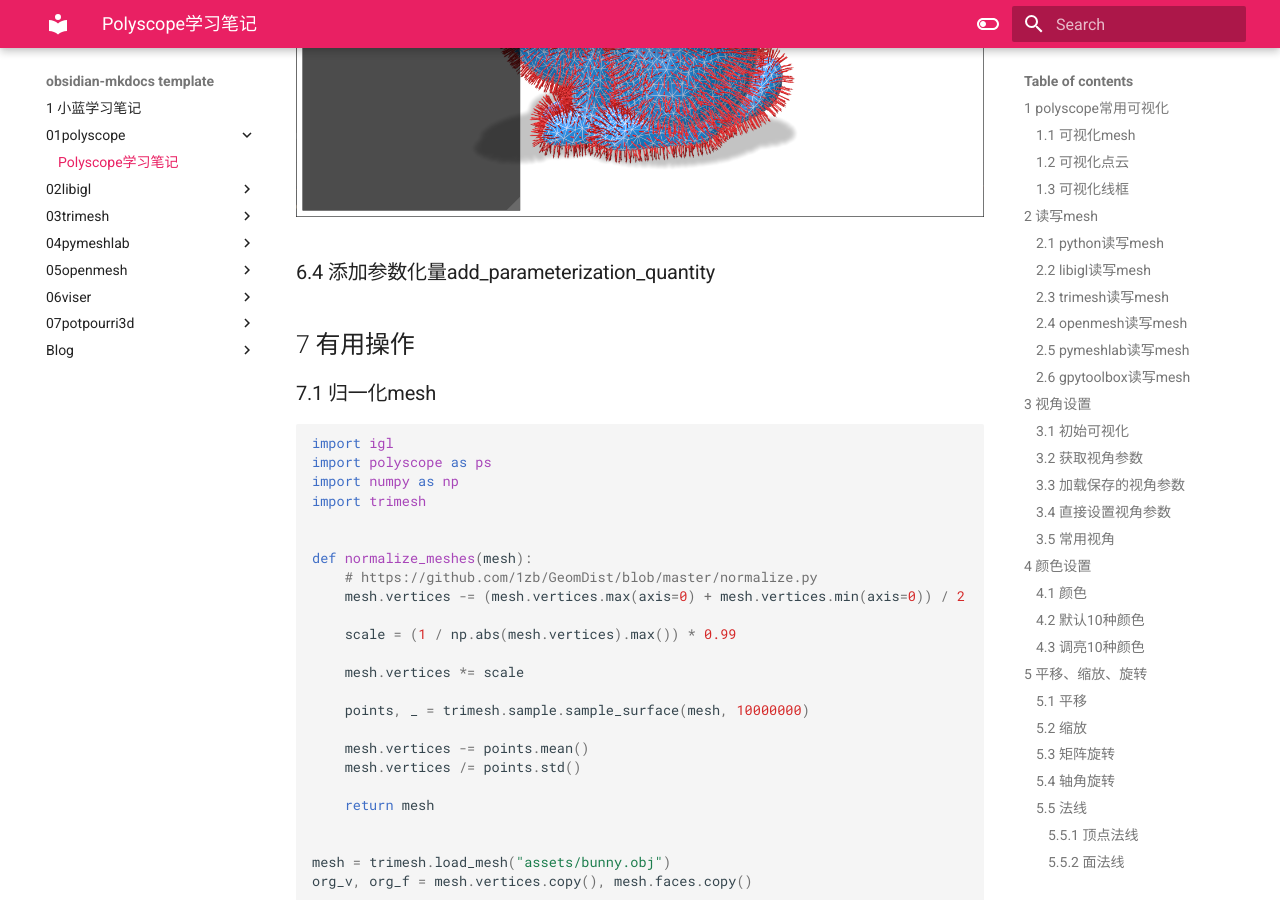
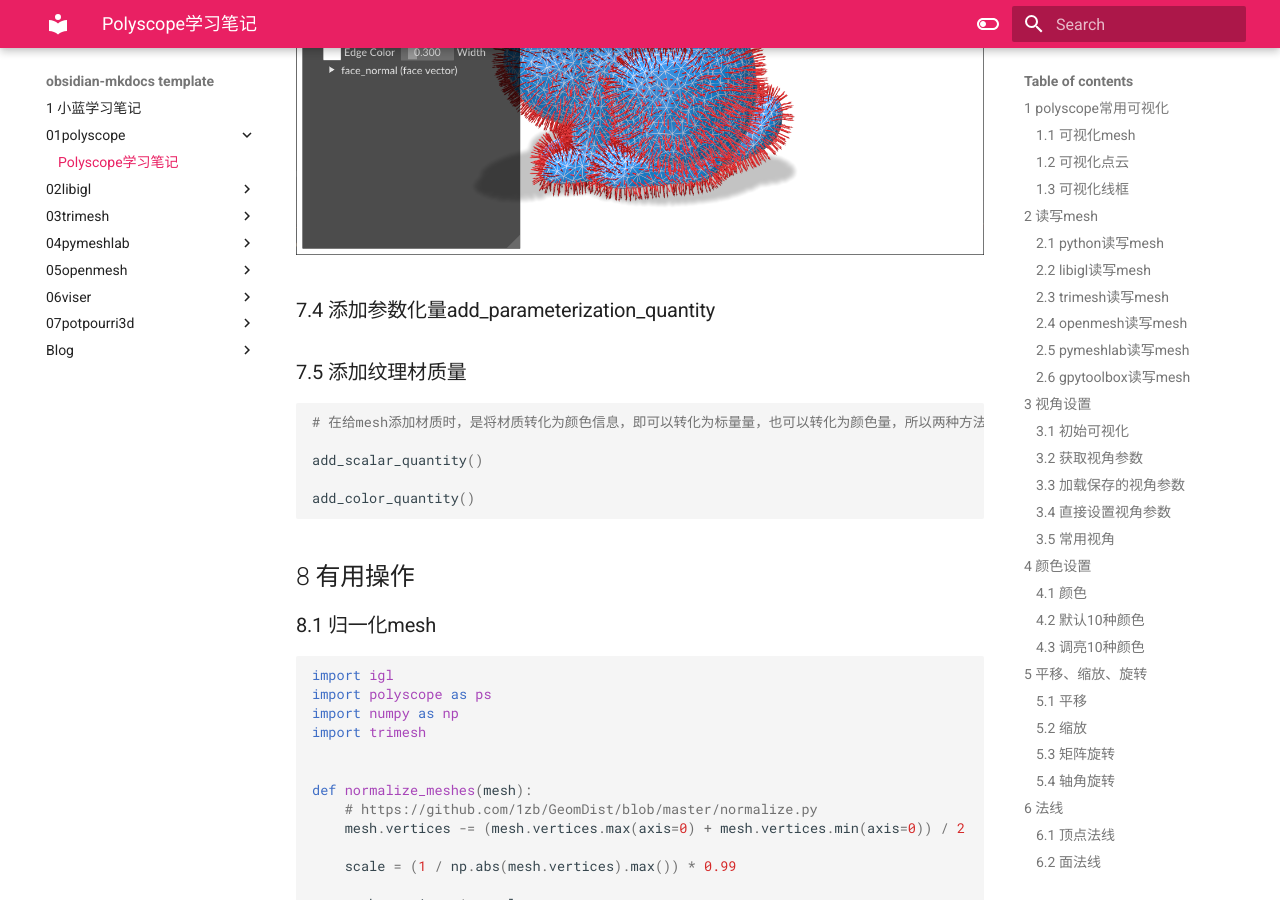
Before and after one commit to yeqinwen/xiaolan_notes, an MkDocs documentation site: the page built from docs/01polyscope/polyscope学习笔记.md, in a window 1280 px wide and 900 px high, scrolled down 34983 px. Built offline with MkDocs 1.6.1 and Material for MkDocs 9.7.7, drawn with Linux system fonts in a browser that asks for light colours; some of the changed text lies outside the part shown.

Commit message:
Update polyscope学习笔记.md

````diff
--- a/docs/01polyscope/polyscope学习笔记.md
+++ b/docs/01polyscope/polyscope学习笔记.md
@@ -994,9 +994,9 @@ ps.show()
 ```
 
 
-### 5.5 法线
-
-#### 5.5.1 顶点法线
+## 6 法线
+
+### 6.1 顶点法线
 
 ```python
 import numpy as np
@@ -1042,7 +1042,7 @@ ps.show()
 
 ![](assets/Pasted%20image%2020260915161947.png)
 
-#### 5.5.2 面法线
+### 6.2 面法线
 
 ```python
 import numpy as np
@@ -1373,20 +1373,28 @@ ps.show()
 
 ![](assets/Pasted%20image%2020260915162037.png)
 
-### 6.4 添加参数化量add_parameterization_quantity
-
-
-
-
-
-
-
-
-
-
-## 7 有用操作
-
-### 7.1 归一化mesh
+### 7.4 添加参数化量add_parameterization_quantity
+
+
+
+
+
+### 7.5 添加纹理材质量
+
+```python
+# 在给mesh添加材质时，是将材质转化为颜色信息，即可以转化为标量量，也可以转化为颜色量，所以两种方法都可以，可以借助下面两个函数来实现
+
+add_scalar_quantity()
+
+add_color_quantity()
+```
+
+
+
+
+## 8 有用操作
+
+### 8.1 归一化mesh
 
 ```python
 import igl
@@ -1453,7 +1461,7 @@ ps.show()
 ![](assets/Pasted%20image%2020260915161358.png)
 
 
-### 7.2 将mesh采样为点云
+### 8.2 将mesh采样为点云
 
 ```python
 import igl
@@ -1495,7 +1503,7 @@ ps.show()
 
 ![](assets/Pasted%20image%2020260915161606.png)
 
-### 7.3 将mesh沿顶点偏移一段距离
+### 8.3 将mesh沿顶点偏移一段距离
 
 ```python
 import polyscope as ps
````
Also changed, not shown: other parts of docs/01polyscope/polyscope学习笔记.md (+13 -13 lines).
